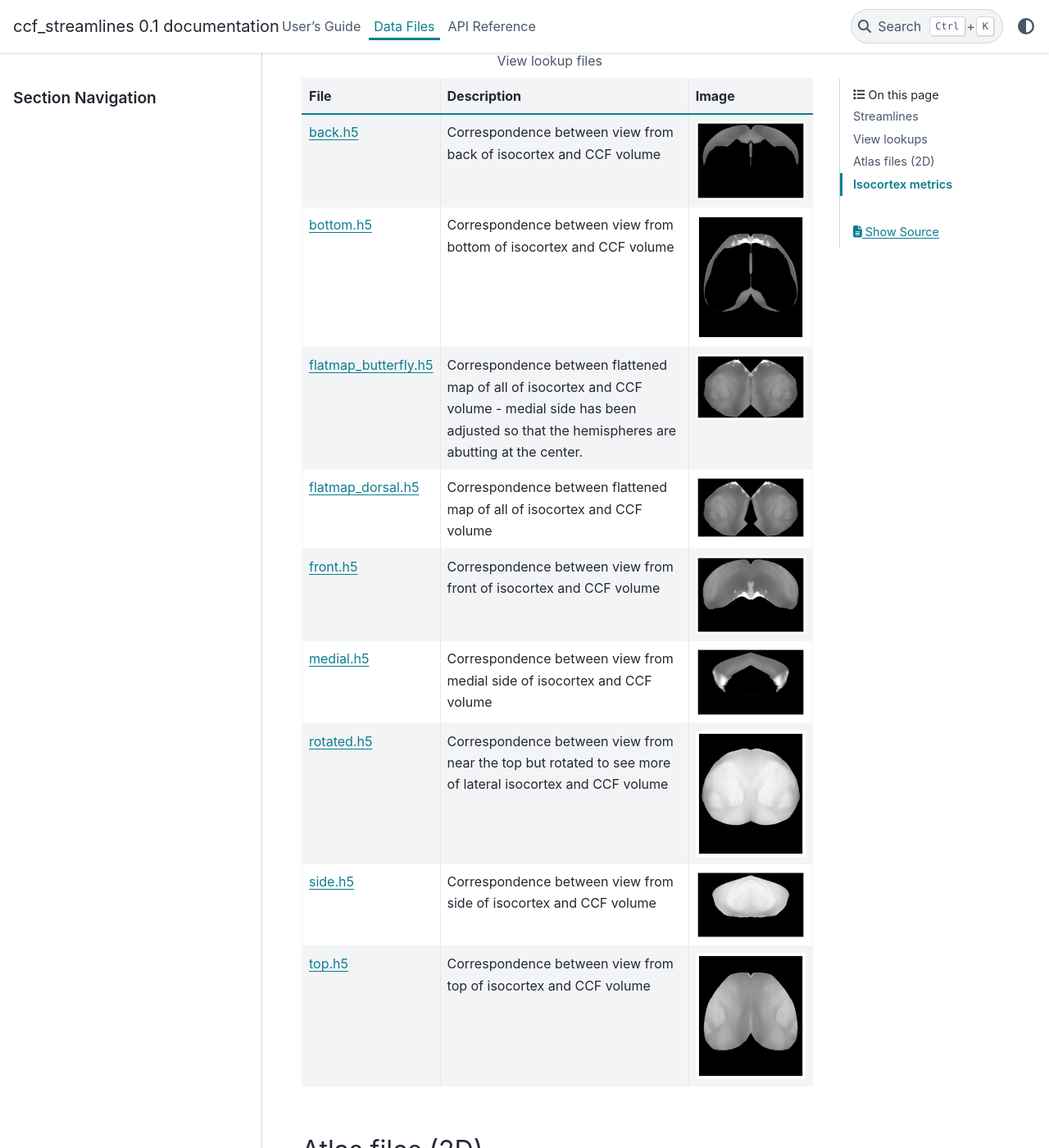
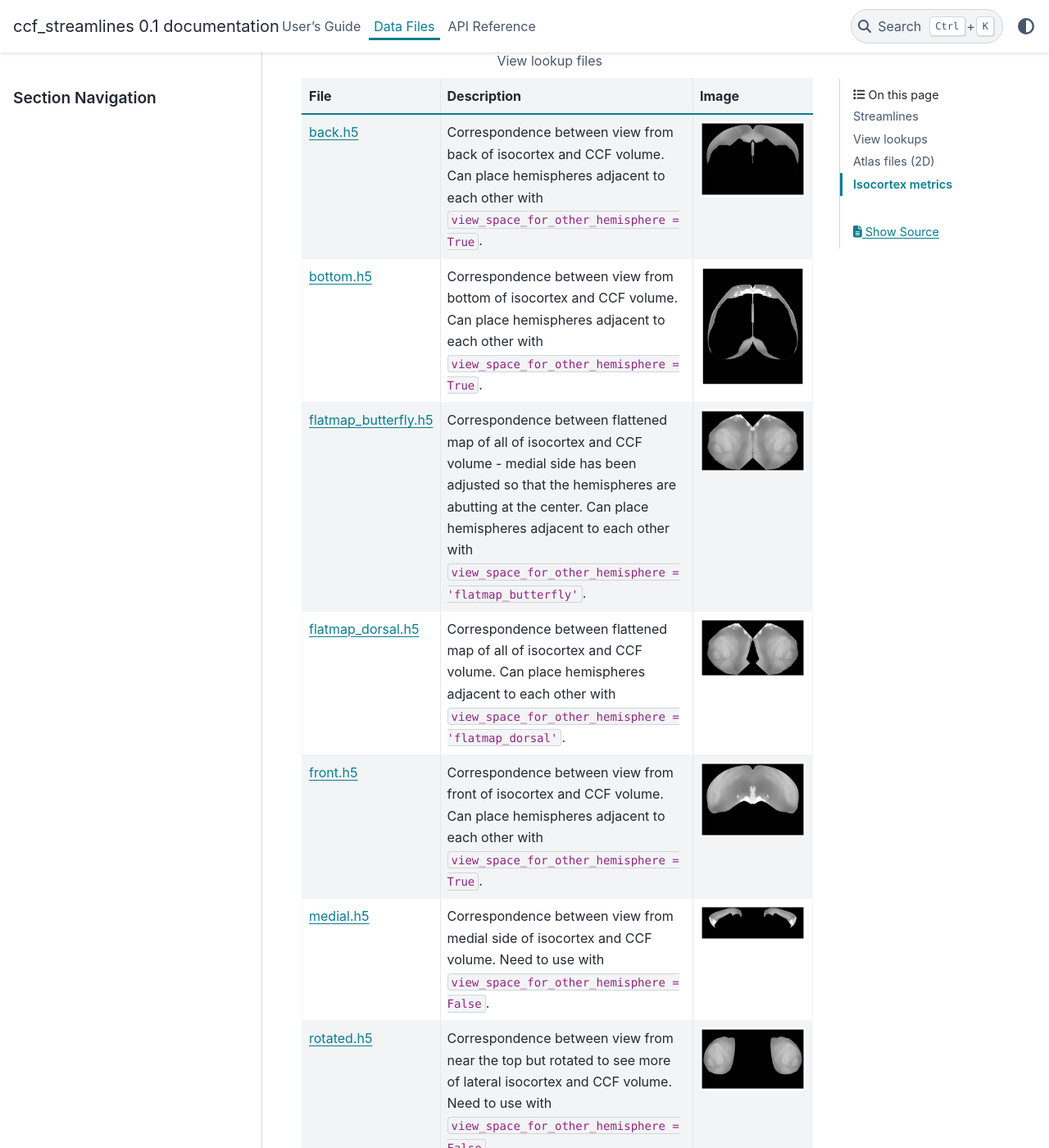
Before and after one commit to AllenInstitute/ccf_streamlines, a Sphinx documentation site: the page built from docs/source/data_files.rst, in a window 1280 px wide and 1400 px high, scrolled down 896 px. Shown: the whole window at 82% size. Built offline with Sphinx 7.4.7 and the PyData theme 0.15.4, drawn with Linux system fonts in a browser that asks for light colours; some of the changed text lies outside the part shown.

Commit message:
Adjust template images and data file descriptions

```diff
--- a/docs/source/data_files.rst
+++ b/docs/source/data_files.rst
@@ -36,39 +36,39 @@ View lookups
       - Description
       - Image
     * - `back.h5 <https://download.alleninstitute.org/informatics-archive/current-release/mouse_ccf/cortical_coordinates/ccf_2017/ccf_streamlines_assets/view_lookup/back.h5>`_
-      - Correspondence between view from back of isocortex and CCF volume
+      - Correspondence between view from back of isocortex and CCF volume. Can place hemispheres adjacent to each other with ``view_space_for_other_hemisphere = True``.
       - .. image:: /images/back_template.png
            :width: 400
     * - `bottom.h5 <https://download.alleninstitute.org/informatics-archive/current-release/mouse_ccf/cortical_coordinates/ccf_2017/ccf_streamlines_assets/view_lookup/bottom.h5>`_
-      - Correspondence between view from bottom of isocortex and CCF volume
+      - Correspondence between view from bottom of isocortex and CCF volume. Can place hemispheres adjacent to each other with ``view_space_for_other_hemisphere = True``.
       - .. image:: /images/bottom_template.png
            :width: 400
     * - `flatmap_butterfly.h5 <https://download.alleninstitute.org/informatics-archive/current-release/mouse_ccf/cortical_coordinates/ccf_2017/ccf_streamlines_assets/view_lookup/flatmap_butterfly.h5>`_
-      - Correspondence between flattened map of all of isocortex and CCF volume - medial side has been adjusted so that the hemispheres are abutting at the center.
+      - Correspondence between flattened map of all of isocortex and CCF volume - medial side has been adjusted so that the hemispheres are abutting at the center. Can place hemispheres adjacent to each other with ``view_space_for_other_hemisphere = 'flatmap_butterfly'``.
       - .. image:: /images/flatmap_butterfly_template.png
            :width: 400
     * - `flatmap_dorsal.h5 <https://download.alleninstitute.org/informatics-archive/current-release/mouse_ccf/cortical_coordinates/ccf_2017/ccf_streamlines_assets/view_lookup/flatmap_dorsal.h5>`_
-      - Correspondence between flattened map of all of isocortex and CCF volume
+      - Correspondence between flattened map of all of isocortex and CCF volume. Can place hemispheres adjacent to each other with ``view_space_for_other_hemisphere = 'flatmap_dorsal'``.
       - .. image:: /images/flatmap_dorsal_template.png
            :width: 400
     * - `front.h5 <https://download.alleninstitute.org/informatics-archive/current-release/mouse_ccf/cortical_coordinates/ccf_2017/ccf_streamlines_assets/view_lookup/front.h5>`_
-      - Correspondence between view from front of isocortex and CCF volume
+      - Correspondence between view from front of isocortex and CCF volume. Can place hemispheres adjacent to each other with ``view_space_for_other_hemisphere = True``.
       - .. image:: /images/front_template.png
            :width: 400
     * - `medial.h5 <https://download.alleninstitute.org/informatics-archive/current-release/mouse_ccf/cortical_coordinates/ccf_2017/ccf_streamlines_assets/view_lookup/medial.h5>`_
-      - Correspondence between view from medial side of isocortex and CCF volume
+      - Correspondence between view from medial side of isocortex and CCF volume. Need to use with ``view_space_for_other_hemisphere = False``.
       - .. image:: /images/medial_template.png
            :width: 400
     * - `rotated.h5 <https://download.alleninstitute.org/informatics-archive/current-release/mouse_ccf/cortical_coordinates/ccf_2017/ccf_streamlines_assets/view_lookup/rotated.h5>`_
-      - Correspondence between view from near the top but rotated to see more of lateral isocortex and CCF volume
+      - Correspondence between view from near the top but rotated to see more of lateral isocortex and CCF volume. Need to use with ``view_space_for_other_hemisphere = False``.
       - .. image:: /images/rotated_template.png
            :width: 400
     * - `side.h5 <https://download.alleninstitute.org/informatics-archive/current-release/mouse_ccf/cortical_coordinates/ccf_2017/ccf_streamlines_assets/view_lookup/side.h5>`_
-      - Correspondence between view from side of isocortex and CCF volume
+      - Correspondence between view from lateral side of isocortex and CCF volume. Need to use with ``view_space_for_other_hemisphere = False``.
       - .. image:: /images/side_template.png
            :width: 400
     * - `top.h5 <https://download.alleninstitute.org/informatics-archive/current-release/mouse_ccf/cortical_coordinates/ccf_2017/ccf_streamlines_assets/view_lookup/top.h5>`_
-      - Correspondence between view from top of isocortex and CCF volume
+      - Correspondence between view from top of isocortex and CCF volume. Can place hemispheres adjacent to each other with ``view_space_for_other_hemisphere = True``.
       - .. image:: /images/top_template.png
            :width: 400
 
```
Also changed, not shown: other parts of docs/source/data_files.rst (+1 -1 lines), docs/source/images/back_template.png, docs/source/images/bottom_template.png, docs/source/images/flatmap_butterfly_template.png, docs/source/images/flatmap_dorsal_template.png, docs/source/images/front_template.png, docs/source/images/medial_template.png, docs/source/images/rotated_template.png, docs/source/images/side_template.png, docs/source/images/top_template.png.
